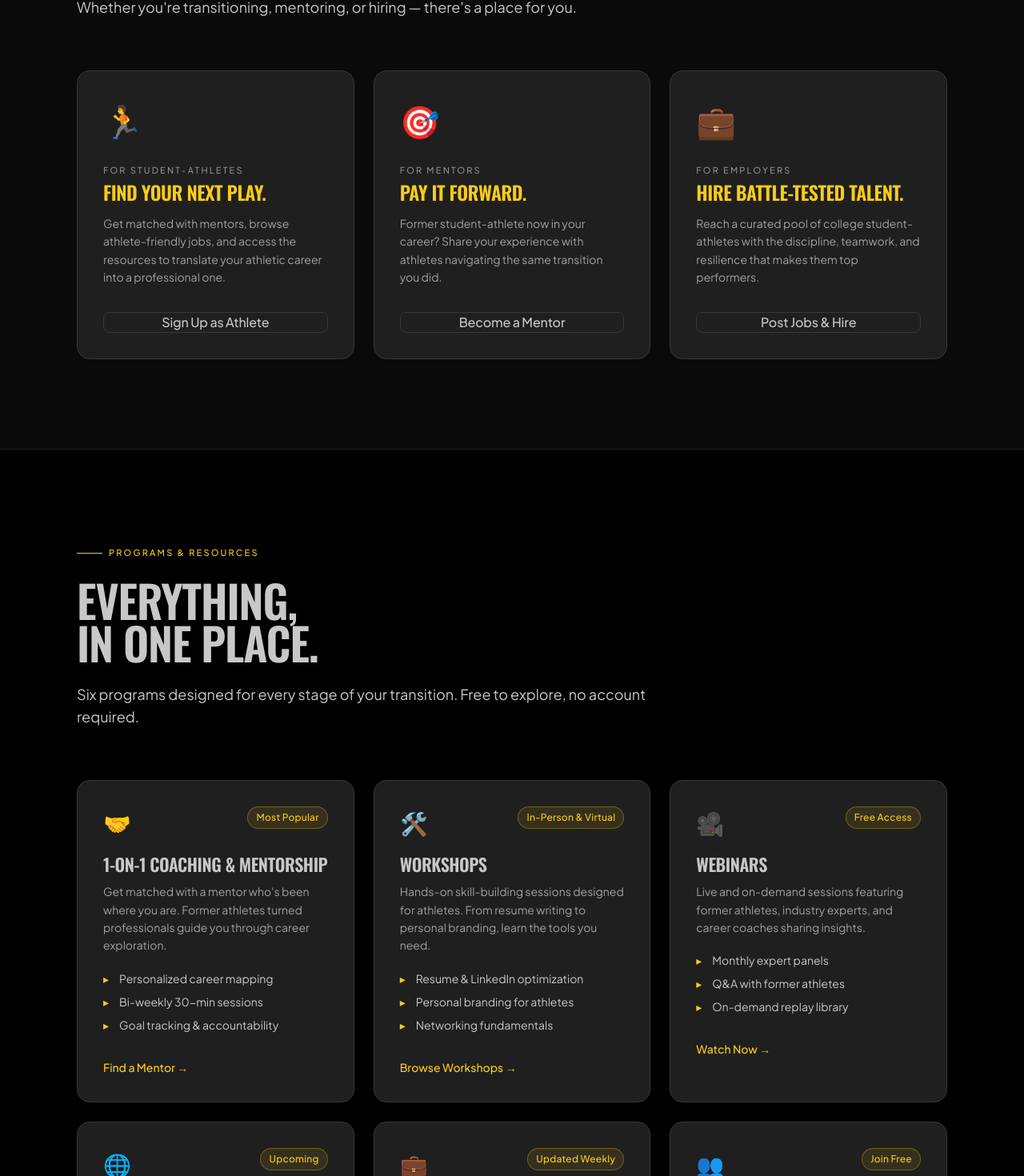
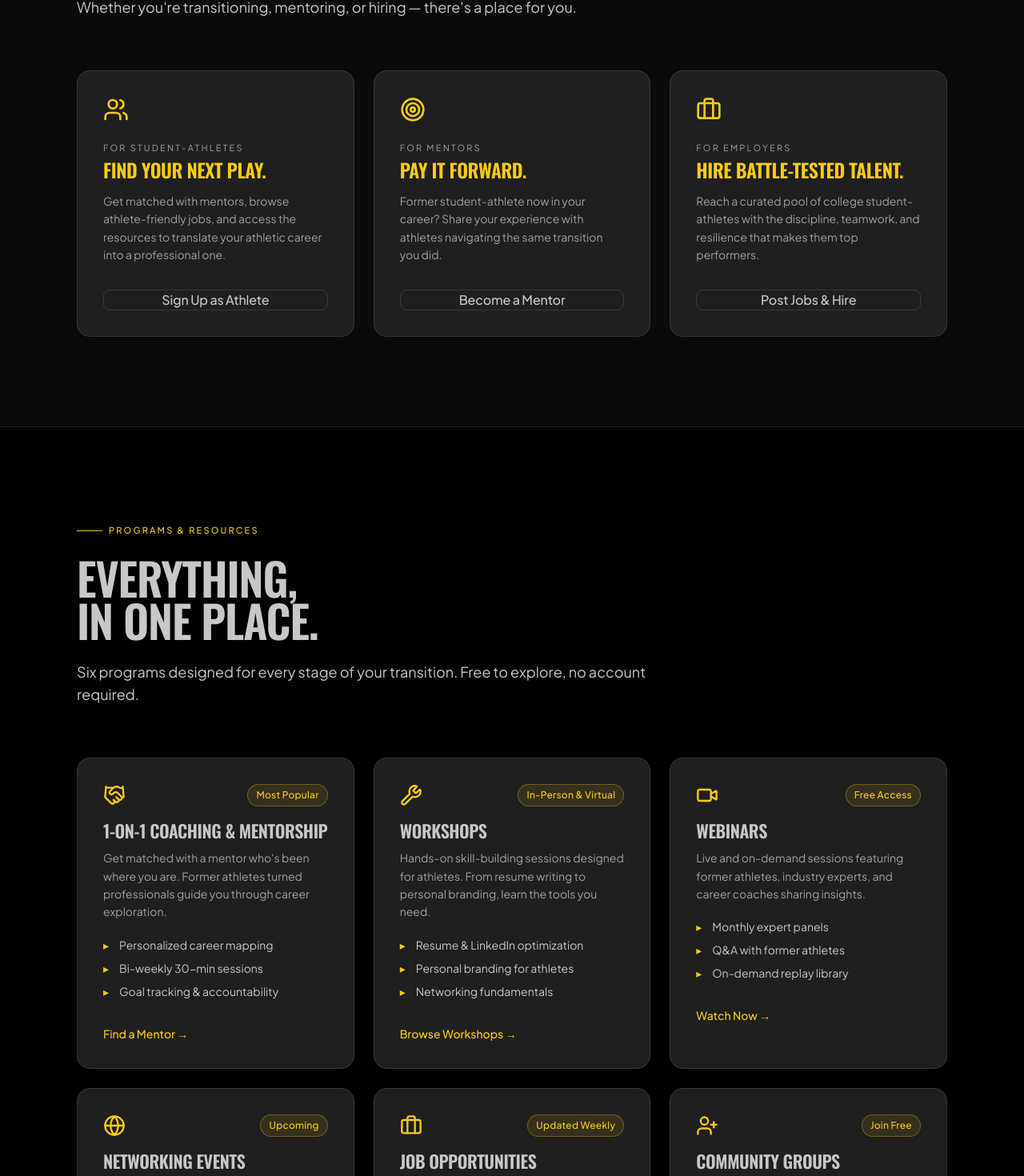
Before and after one commit to kaseybaylor-lang/lifeaftersport, a Next.js app: page / in a window 1280 px wide. Shown: the part 2940-4410 px from the top of the page at 80% size. Built offline with nearby package versions, Linux system fonts and the light colour scheme.

Commit message:
Replace all emojis with Lucide React icons
Install lucide-react and swap every emoji in the UI for a proper SVG
icon: landing page paths/programs, programs page cards, dashboard
sidebar nav, and register role selection cards.

Co-Authored-By: Claude Opus 4.6 <noreply@anthropic.com>

```diff
--- a/app/dashboard/page.tsx
+++ b/app/dashboard/page.tsx
@@ -1,17 +1,20 @@
 "use client";
 
-import { useEffect } from "react";
+import { useEffect, ReactNode } from "react";
 import { useAuth } from "@/contexts/AuthContext";
 import { useRouter } from "next/navigation";
 import Link from "next/link";
+import {
+  LayoutDashboard, Target, Briefcase, ClipboardList, Mail, User,
+} from "lucide-react";
 
-const studentNav = [
-  { icon: "\u25A3", label: "Dashboard", href: "/dashboard", active: true },
-  { icon: "\uD83C\uDFAF", label: "My Mentors", href: "/mentors" },
-  { icon: "\uD83D\uDCBC", label: "Saved Jobs", href: "/jobs" },
-  { icon: "\uD83D\uDCCB", label: "Applications", href: "/jobs" },
-  { icon: "\u2709", label: "Messages", href: "/messages", badge: 2 },
-  { icon: "\uD83D\uDC64", label: "Profile", href: "/dashboard" },
+const studentNav: { icon: ReactNode; label: string; href: string; active?: boolean; badge?: number }[] = [
+  { icon: <LayoutDashboard size={16} />, label: "Dashboard", href: "/dashboard", active: true },
+  { icon: <Target size={16} />, label: "My Mentors", href: "/mentors" },
+  { icon: <Briefcase size={16} />, label: "Saved Jobs", href: "/jobs" },
+  { icon: <ClipboardList size={16} />, label: "Applications", href: "/jobs" },
+  { icon: <Mail size={16} />, label: "Messages", href: "/messages", badge: 2 },
+  { icon: <User size={16} />, label: "Profile", href: "/dashboard" },
 ];
 
 export default function DashboardPage() {
--- a/app/page.tsx
+++ b/app/page.tsx
@@ -1,5 +1,10 @@
 import { Navbar, Footer } from "@/components/layout";
 import Link from "next/link";
+import {
+  Users, Target, Briefcase, Handshake, Wrench, Video,
+  Globe, UserPlus, CalendarDays, BookOpen, MessageSquare,
+} from "lucide-react";
+import { ReactNode } from "react";
 
 export default function Home() {
   return (
@@ -182,9 +187,9 @@ export default function Home() {
             </p>
           </div>
           <div className="grid grid--3">
-            {[
+            {([
               {
-                emoji: "\uD83C\uDFC3",
+                icon: <Users size={32} />,
                 label: "For Student-Athletes",
                 title: "Find your next play.",
                 desc: "Get matched with mentors, browse athlete-friendly jobs, and access the resources to translate your athletic career into a professional one.",
@@ -192,7 +197,7 @@ export default function Home() {
                 cta: "Sign Up as Athlete",
               },
               {
-                emoji: "\uD83C\uDFAF",
+                icon: <Target size={32} />,
                 label: "For Mentors",
                 title: "Pay it forward.",
                 desc: "Former student-athlete now in your career? Share your experience with athletes navigating the same transition you did.",
@@ -200,16 +205,16 @@ export default function Home() {
                 cta: "Become a Mentor",
               },
               {
-                emoji: "\uD83D\uDCBC",
+                icon: <Briefcase size={32} />,
                 label: "For Employers",
                 title: "Hire battle-tested talent.",
                 desc: "Reach a curated pool of college student-athletes with the discipline, teamwork, and resilience that makes them top performers.",
                 href: "/register?role=employer",
                 cta: "Post Jobs & Hire",
               },
-            ].map((path) => (
+            ] as { icon: ReactNode; label: string; title: string; desc: string; href: string; cta: string }[]).map((path) => (
               <div key={path.label} className="card card--lg" style={{ display: "flex", flexDirection: "column" }}>
-                <div style={{ fontSize: 40, marginBottom: 24 }}>{path.emoji}</div>
+                <div style={{ color: "var(--accent)", marginBottom: 24 }}>{path.icon}</div>
                 <div style={{ fontSize: 11, textTransform: "uppercase", letterSpacing: "0.2em", color: "#a1a1a1", marginBottom: 8 }}>
                   {path.label}
                 </div>
@@ -236,9 +241,9 @@ export default function Home() {
             </p>
           </div>
           <div className="grid grid--md-3">
-            {[
+            {([
               {
-                emoji: "\uD83E\uDD1D",
+                icon: <Handshake size={28} />,
                 badge: "Most Popular",
                 title: "1-on-1 Coaching & Mentorship",
                 desc: "Get matched with a mentor who's been where you are. Former athletes turned professionals guide you through career exploration.",
@@ -247,7 +252,7 @@ export default function Home() {
                 href: "/mentors",
               },
               {
-                emoji: "\uD83D\uDEE0\uFE0F",
+                icon: <Wrench size={28} />,
                 badge: "In-Person & Virtual",
                 title: "Workshops",
                 desc: "Hands-on skill-building sessions designed for athletes. From resume writing to personal branding, learn the tools you need.",
@@ -256,7 +261,7 @@ export default function Home() {
                 href: "/programs",
               },
               {
-                emoji: "\uD83C\uDFA5",
+                icon: <Video size={28} />,
                 badge: "Free Access",
                 title: "Webinars",
                 desc: "Live and on-demand sessions featuring former athletes, industry experts, and career coaches sharing insights.",
@@ -265,7 +270,7 @@ export default function Home() {
                 href: "/resources",
               },
               {
-                emoji: "\uD83C\uDF10",
+                icon: <Globe size={28} />,
                 badge: "Upcoming",
                 title: "Networking Events",
                 desc: "Connect with fellow athletes in transition, employers who value athletic backgrounds, and professionals across industries.",
@@ -274,7 +279,7 @@ export default function Home() {
                 href: "/programs",
               },
               {
-                emoji: "\uD83D\uDCBC",
+                icon: <Briefcase size={28} />,
                 badge: "Updated Weekly",
                 title: "Job Opportunities",
                 desc: "Access our curated job board featuring employers who actively seek the discipline, teamwork, and resilience that athletes bring.",
@@ -283,7 +288,7 @@ export default function Home() {
                 href: "/jobs",
               },
               {
-                emoji: "\uD83D\uDC65",
+                icon: <UserPlus size={28} />,
                 badge: "Join Free",
                 title: "Community Groups",
                 desc: "Join a community of athletes navigating the same transition. Share experiences, get advice, build lasting connections.",
@@ -291,7 +296,7 @@ export default function Home() {
                 cta: "Join Community",
                 href: "/programs",
               },
-            ].map((program) => (
+            ] as { icon: ReactNode; badge: string; title: string; desc: string; features: string[]; cta: string; href: string }[]).map((program) => (
               <Link
                 key={program.title}
                 href={program.href}
@@ -299,7 +304,7 @@ export default function Home() {
                 style={{ display: "flex", flexDirection: "column" }}
               >
                 <div style={{ display: "flex", justifyContent: "space-between", alignItems: "start", marginBottom: 20 }}>
-                  <div style={{ fontSize: 28 }}>{program.emoji}</div>
+                  <div style={{ color: "var(--accent)" }}>{program.icon}</div>
                   <span className="badge badge--yellow">{program.badge}</span>
                 </div>
                 <h3 style={{ fontSize: 22, marginBottom: 12 }}>{program.title}</h3>
--- a/app/programs/page.tsx
+++ b/app/programs/page.tsx
@@ -1,9 +1,13 @@
 import { Navbar, Footer } from "@/components/layout";
 import Link from "next/link";
+import {
+  Handshake, Wrench, Video, Globe, Briefcase, UserPlus,
+} from "lucide-react";
+import { ReactNode } from "react";
 
-const programs = [
+const programs: { icon: ReactNode; badge: string; title: string; description: string; features: string[]; href: string }[] = [
   {
-    emoji: "🤝",
+    icon: <Handshake size={28} />,
     badge: "Most Popular",
     title: "1-on-1 Coaching",
     description:
@@ -16,7 +20,7 @@ const programs = [
     href: "/programs",
   },
   {
-    emoji: "🛠️",
+    icon: <Wrench size={28} />,
     badge: "In-Person & Virtual",
     title: "Workshops",
     description:
@@ -29,7 +33,7 @@ const programs = [
     href: "/programs",
   },
   {
-    emoji: "🎥",
+    icon: <Video size={28} />,
     badge: "Free Access",
     title: "Webinars",
     description:
@@ -42,7 +46,7 @@ const programs = [
     href: "/programs",
   },
   {
-    emoji: "🌐",
+    icon: <Globe size={28} />,
     badge: "Upcoming",
     title: "Networking Events",
     description:
@@ -55,7 +59,7 @@ const programs = [
     href: "/programs",
   },
   {
-    emoji: "💼",
+    icon: <Briefcase size={28} />,
     badge: "Updated Weekly",
     title: "Job Opportunities",
     description:
@@ -68,7 +72,7 @@ const programs = [
     href: "/jobs",
   },
   {
-    emoji: "👥",
+    icon: <UserPlus size={28} />,
     badge: "Join Free",
     title: "Community Groups",
     description:
@@ -145,7 +149,7 @@ export default function ProgramsPage() {
             {programs.map((p) => (
               <div key={p.title} className="card card--interactive" style={{ display: "flex", flexDirection: "column" }}>
                 <div style={{ display: "flex", alignItems: "flex-start", justifyContent: "space-between", marginBottom: 16 }}>
-                  <span style={{ fontSize: 36 }}>{p.emoji}</span>
+                  <span style={{ color: "var(--accent)" }}>{p.icon}</span>
                   <span className="badge badge--yellow">{p.badge}</span>
                 </div>
 
--- a/app/register/page.tsx
+++ b/app/register/page.tsx
@@ -1,16 +1,17 @@
 "use client";
 
-import { useState, useEffect, Suspense } from "react";
+import { useState, useEffect, Suspense, ReactNode } from "react";
 import { useRouter, useSearchParams } from "next/navigation";
 import { useAuth } from "@/contexts/AuthContext";
 import { Navbar, Footer } from "@/components/layout";
 import Link from "next/link";
+import { Users, Target, Briefcase } from "lucide-react";
 
 type Role = "athlete" | "mentor" | "employer";
 
 interface RoleOption {
   id: Role;
-  emoji: string;
+  icon: ReactNode;
   label: string;
   description: string;
 }
@@ -18,19 +19,19 @@ interface RoleOption {
 const roles: RoleOption[] = [
   {
     id: "athlete",
-    emoji: "\u{1F3C3}",
+    icon: <Users size={28} />,
     label: "Student-Athlete",
     description: "Currently competing or recently finished your sport.",
   },
   {
     id: "mentor",
-    emoji: "\u{1F3AF}",
+    icon: <Target size={28} />,
     label: "Mentor",
     description: "Guide athletes through their career transition.",
   },
   {
     id: "employer",
-    emoji: "\u{1F4BC}",
+    icon: <Briefcase size={28} />,
     label: "Employer",
     description: "Hire driven former athletes for your team.",
   },
@@ -141,7 +142,7 @@ function RegisterContent() {
                       width: "100%",
                     }}
                   >
-                    <span style={{ fontSize: 32 }}>{role.emoji}</span>
+                    <span style={{ color: "var(--accent)" }}>{role.icon}</span>
                     <div style={{ flex: 1 }}>
                       <div
                         style={{
--- a/package.json
+++ b/package.json
@@ -10,6 +10,7 @@
   },
   "dependencies": {
     "framer-motion": "^12.34.5",
+    "lucide-react": "^1.14.0",
     "next": "16.1.6",
     "react": "19.2.3",
     "react-dom": "19.2.3"
```
Also changed, not shown: 1 other file (tests, documents, lock files or other folders).
